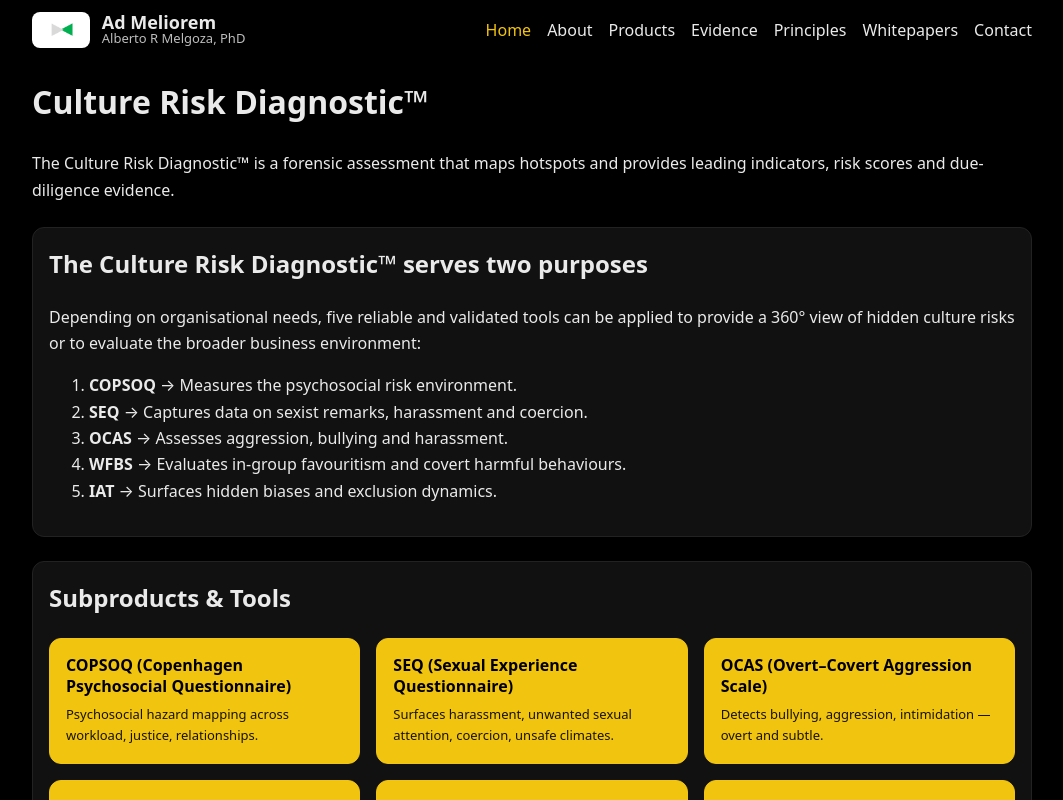
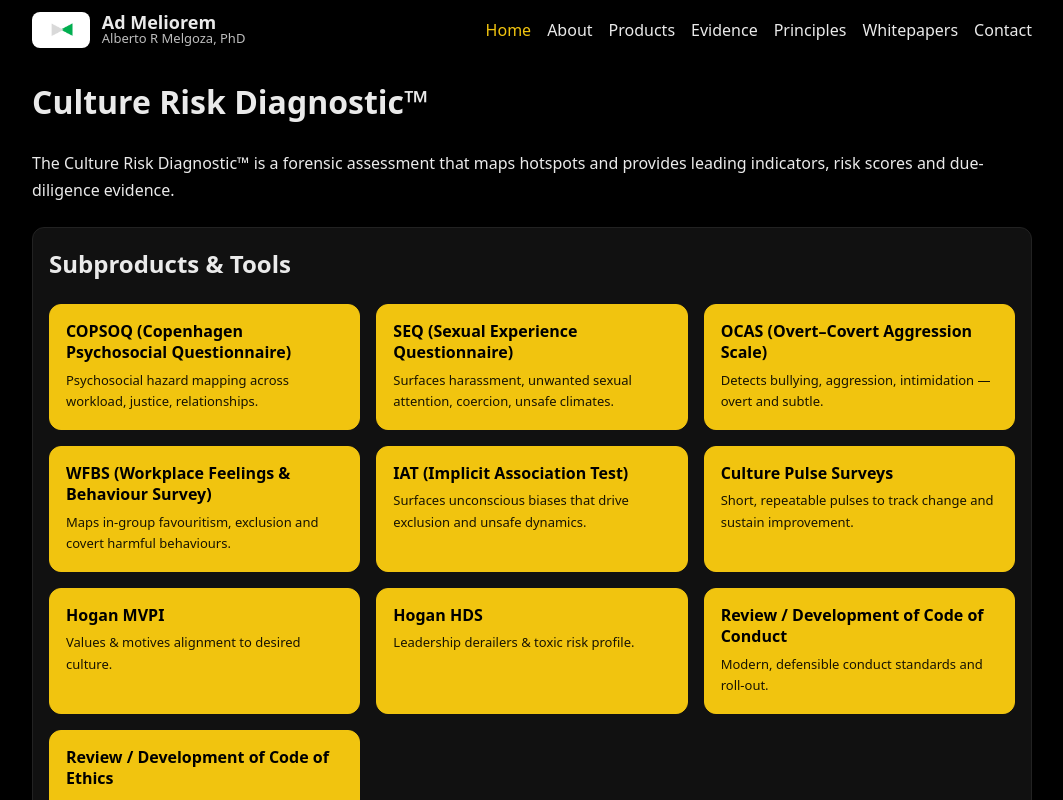
Before and after one commit to AlbertoRMelgoza/AdMeliorem, a Next.js app: page /products/culture-risk-diagnostic in a window 1280 px wide. Shown: the top 800 px of the page, without its empty margins (108-1171 px from the left). Built offline with nearby package versions, Linux system fonts and the light colour scheme.

Commit message:
Update page.tsx

```diff
--- a/app/products/culture-risk-diagnostic/page.tsx
+++ b/app/products/culture-risk-diagnostic/page.tsx
@@ -40,21 +40,6 @@ export default function CRDPage() {
         The Culture Risk Diagnostic™ is a forensic assessment that maps hotspots and provides leading indicators, risk
         scores and due-diligence evidence.
       </p>
-
-      <section style={card}>
-        <h2 style={{ marginTop: 0 }}>The Culture Risk Diagnostic™ serves two purposes</h2>
-        <p>
-          Depending on organisational needs, five reliable and validated tools can be applied to provide a 360° view of
-          hidden culture risks or to evaluate the broader business environment:
-        </p>
-        <ol>
-          <li><strong>COPSOQ</strong> → Measures the psychosocial risk environment.</li>
-          <li><strong>SEQ</strong> → Captures data on sexist remarks, harassment and coercion.</li>
-          <li><strong>OCAS</strong> → Assesses aggression, bullying and harassment.</li>
-          <li><strong>WFBS</strong> → Evaluates in-group favouritism and covert harmful behaviours.</li>
-          <li><strong>IAT</strong> → Surfaces hidden biases and exclusion dynamics.</li>
-        </ol>
-      </section>
 
       {/* Subproducts grid (NO IMAGES) */}
       <section style={card}>
```
